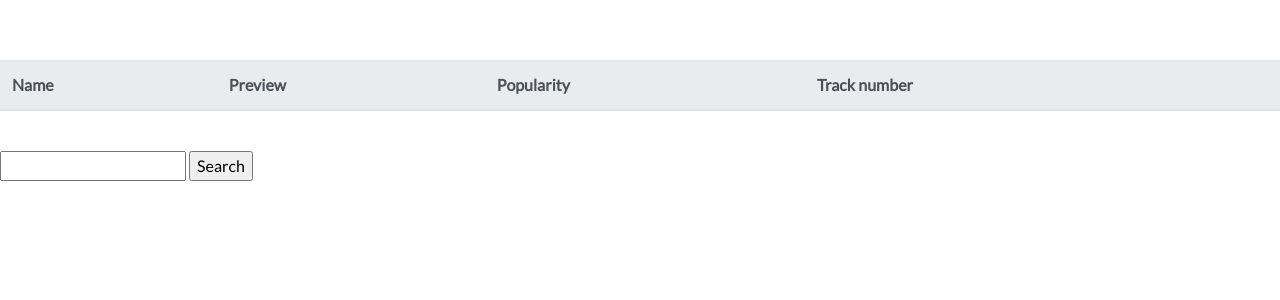
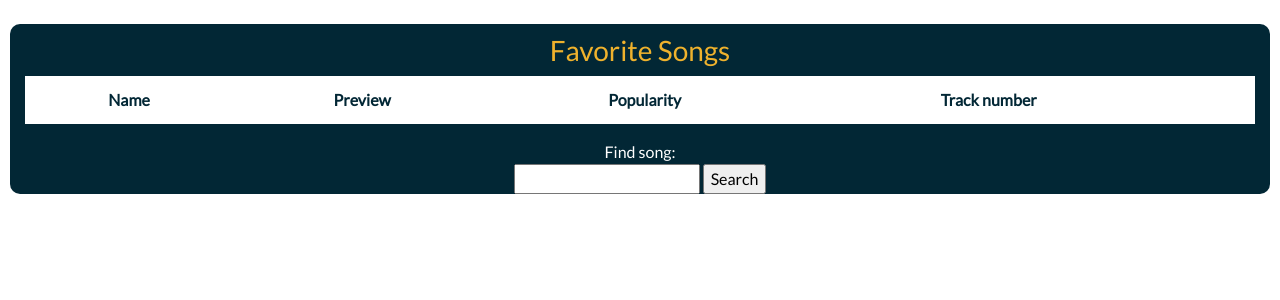
Before and after one commit to EmiliaPaz/EECS647, a PHP site: page /favoriteSongs.php in a window 1280 px wide. Shown: the part 56-356 px from the top of the page. Run offline with PHP 8.4, Linux system fonts and the light colour scheme; a user stored in the database is signed in; data that the repository does not hold is empty.

Commit message:
favorites table style

```diff
--- a/favoriteSongs.php
+++ b/favoriteSongs.php
@@ -39,16 +39,20 @@
 
      <!-- Content -->
      <div class="content">
-        <h2> Favorite Songs </h2>
+       <div class="container-fluid">
+         <div class="row">
+           <div class="col-sm dashboard-box" style="text-align: center;">
+             <h3> Favorite Songs </h3>
+
 
         <!-- <form action="backEnd/delete_song.php" method="post"> -->
-            <table class="table thead-light table-hover" >
-                <thead class="thead-light">
-                    <th scope="col"> Name </th>
-                    <th scope="col"> Preview </th>
-                    <th scope="col"> Popularity </th>
-                    <th scope="col"> Track number </th>
-                    <th scope="col">  </th>
+            <table class="table table-hover table-borderless" >
+                <thead>
+                    <th scope="col" class="table-header"> Name </th>
+                    <th scope="col" class="table-header"> Preview </th>
+                    <th scope="col" class="table-header"> Popularity </th>
+                    <th scope="col" class="table-header"> Track number </th>
+                    <th scope="col" class="table-header">  </th>
                 </thead>
 
                 <?php
@@ -77,7 +81,6 @@
                 ?>
             </table>
     <!-- </form> -->
-    </div>
 
             <div>
               Find song:
@@ -87,6 +90,11 @@
               </form>
             </div>
 
+          </div>
+        </div>
+      </div>
+    </div>
+
     <!-- Optional JavaScript -->
     <script src="https://code.jquery.com/jquery-3.3.1.slim.min.js" integrity="sha384-q8i/X+965DzO0rT7abK41JStQIAqVgRVzpbzo5smXKp4YfRvH+8abtTE1Pi6jizo" crossorigin="anonymous"></script>
     <script src="https://cdnjs.cloudflare.com/ajax/libs/popper.js/1.14.7/umd/popper.min.js" integrity="sha384-UO2eT0CpHqdSJQ6hJty5KVphtPhzWj9WO1clHTMGa3JDZwrnQq4sF86dIHNDz0W1" crossorigin="anonymous"></script>
```
Also changed, not shown: dashboard.php (+14 -18 lines), favoriteArtists.php (+12 -7 lines), myPlaylists.php (+12 -5 lines). Lines whose indentation alone changed are shown as unchanged.
